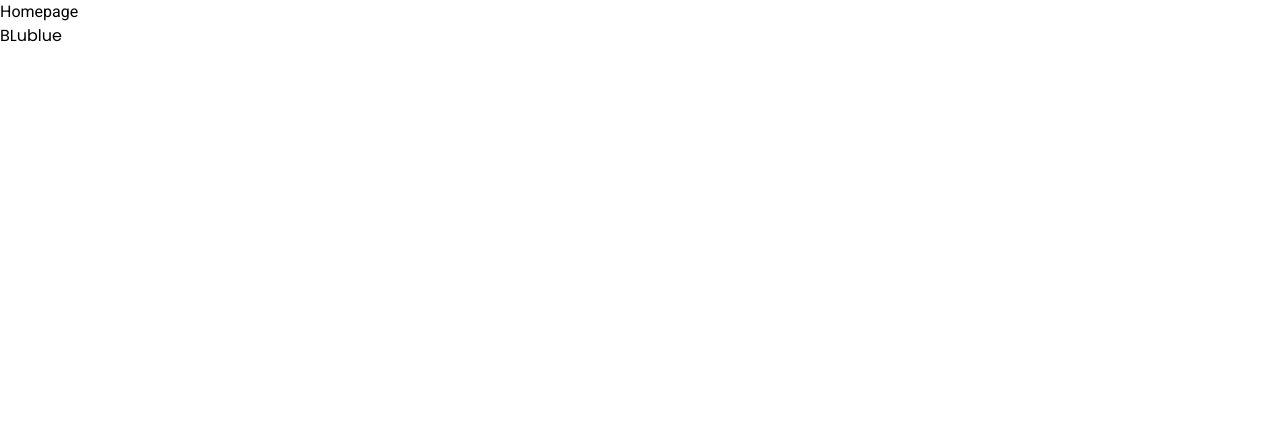
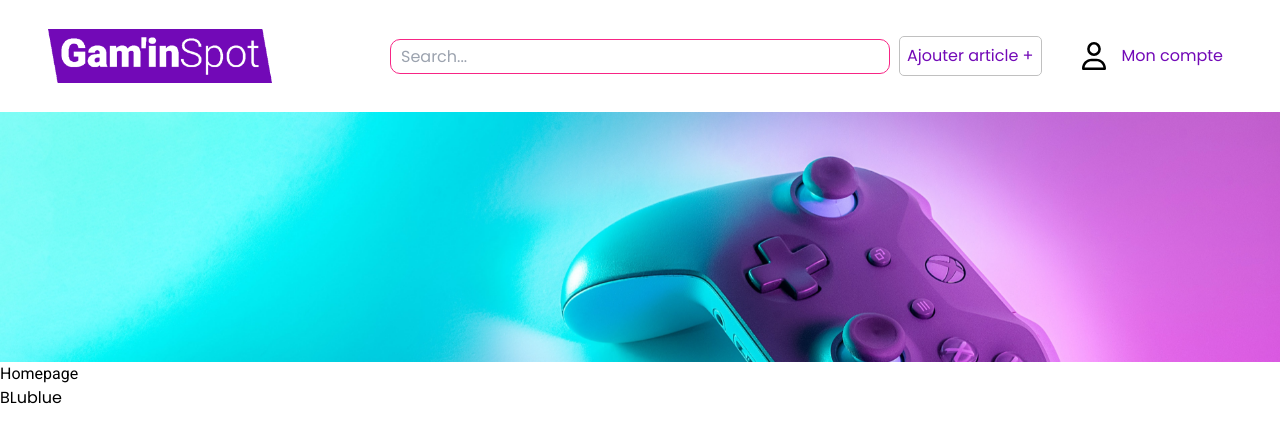
Before and after one commit to Zypheone94/Gam-In-Spot, a React (Vite) app in the folder front/: page / in a window 1280 px wide. Shown: the top 442 px of the page. Built offline with nearby package versions, Linux system fonts and the light colour scheme; no server answers.

Commit message:
EVO - (Header.jsx) - Ended Header for desktop
Just had to modify permissions once it will be dev in back

```diff
--- a/front/src/App.jsx
+++ b/front/src/App.jsx
@@ -11,6 +11,7 @@ import ProductList from "./pages/products/ProductList.jsx";
 import ProductDetail from "./pages/products/ProductDetail.jsx";
 import CategoryDetail from "./pages/categories/CategoryDetail.jsx";
 import Homepage from "./pages/Homepage.jsx";
+import Header from "./components/commons/header/Header.jsx";
 
 function App() {
 
@@ -38,7 +39,11 @@ function App() {
     ]);
 
     return (
-        <RouterProvider router={router}/>
+        <>
+            <Header/>
+            <RouterProvider router={router}/>
+        </>
+
     );
 }
 
--- a/front/src/components/commons/header/Header.jsx
+++ b/front/src/components/commons/header/Header.jsx
@@ -13,14 +13,31 @@ function Header() {
 
     return (
         <>
-            <header className='flex h-32 py-8'>
-                <img src={logo} alt="Logo Gam'In-Spot" className='w-44 object-contain' id='logo'/>
-                <SearchBar/>
-                <img src={User} alt="Logo Gam'In-Spot" className='w-6' id='userIcon'/>
+            <header className='flex items-center h-28 px-12'>
+                <div className="flex-1">
+                    <img src={logo} alt="Logo Gam'In-Spot" className='w-56 object-contain ' id='logo'/>
+                </div>
+                <div className="flex flex-1 justify-center">
+                    <SearchBar/>
+                </div>
+                <div className='flex flex-1 justify-center'>
+                    <div style={{
+                        border: '1px solid silver',
+                        borderRadius: '5px',
+                        padding: '7px'
+                    }}>
+                        <p className="text-purple">Ajouter article +</p>
+                    </div>
+                    <div className="flex items-center ml-10">
+                        <img src={User} alt="Logo Gam'In-Spot" className='w-6 cursor-pointer' id='userIcon'/>
+                        <p className='text-purple font-[Poppins] ml-4 cursor-pointer'>Mon compte</p>
+                    </div>
+                </div>
+
             </header>
             <div id="mainBanner" style={{
                 background: `url(${Main})`,
-                height: '200px',
+                height: '250px',
                 backgroundPosition: '50% 100%',
                 backgroundSize: 'cover',
                 backgroundAttachment: 'fixed'
--- a/front/src/components/commons/searchbar/SearchBar.jsx
+++ b/front/src/components/commons/searchbar/SearchBar.jsx
@@ -11,11 +11,11 @@ function SearchBar() {
                 <input style={{
                     border: '1px solid #F72585',
                     borderRadius: '10px',
-                    height: '30px'
-                }}/>
-                <button type='submit' className='w-6'>
-                    <img src={square} alt='Valide' />
-                </button>
+                    height: '35px',
+                    width: '500px',
+                    paddingLeft: '10px'
+                }}
+                placeholder="Search..."/>
             </form>
         </>
     );
--- a/front/src/index.css
+++ b/front/src/index.css
@@ -1,3 +1,9 @@
+@import url('https://fonts.googleapis.com/css2?family=Poppins&display=swap');
+
 @tailwind base;
 @tailwind components;
 @tailwind utilities;
+
+* {
+    font-family: "Poppins", 'sans-serif'
+}
--- a/front/src/pages/categories/CategoryList.jsx
+++ b/front/src/pages/categories/CategoryList.jsx
@@ -1,6 +1,5 @@
 import {useState, useEffect} from "react";
 import {api} from "../../utils/api.jsx";
-import Header from "../../components/commons/header/Header.jsx";
 
 function CategoryList() {
 
@@ -34,7 +33,6 @@ function CategoryList() {
 
     return (
         <div>
-            <Header/>
             <h1>Liste des catégories</h1>
             {loading ? (
                 <p>Chargement...</p>
--- a/front/tailwind.config.js
+++ b/front/tailwind.config.js
@@ -5,12 +5,17 @@ export default {
     "./src/**/*.{js,ts,jsx,tsx}",
   ],
   theme: {
-    extend: {
-      fontFamily: {
-        roboto: ['Roboto', 'sans-serif'],
-        poppins: ['Poppins', 'sans-serif'],
-      },
+    fontFamily: {
+      roboto: ['Roboto', 'sans-serif'],
+      poppins: ['Poppins', 'sans-serif'],
     },
+    colors: {
+      pink: '#F72585',
+      purple: '#7209B7',
+      deepPurple: '#3A0CA3',
+      lightPurple: '#4361EE',
+      pastelPurple: '#5F70BD'
+    }
   },
   plugins: [],
 }
```
